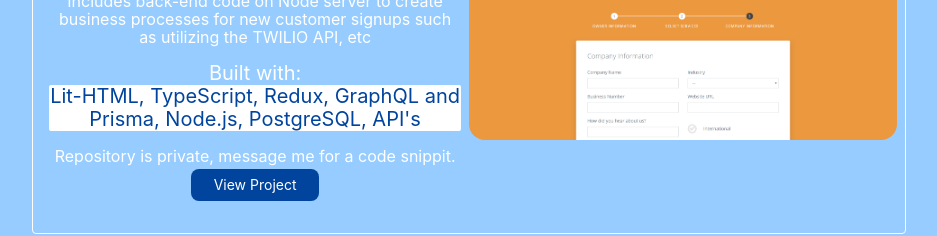
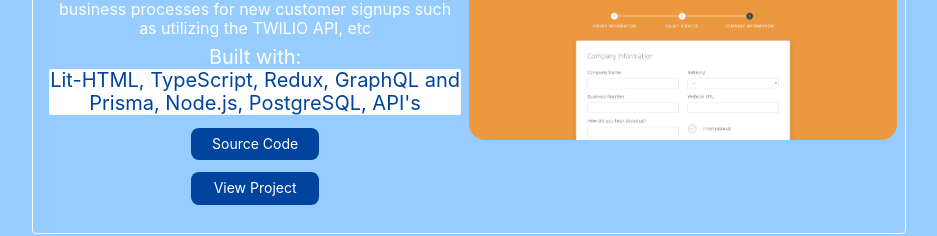
Before and after one commit to ColtonHibbert/coltons-portfolio, a React (Create React App) app: page / in a window 1280 px wide. Shown: the part 800-1036 px from the top of the page, without its empty margins (171-1108 px from the left). Built offline with nearby package versions, Linux system fonts and the light colour scheme.

Commit message:
update to button

```diff
--- a/src/components/mainsection/projects/projectcardleft/ProjectCardLeft.js
+++ b/src/components/mainsection/projects/projectcardleft/ProjectCardLeft.js
@@ -27,10 +27,7 @@ const ProjectCardLeft= ({title,  description, builtWith, viewProject, images , v
                     <div className="tc ma0 f4 bg-white dark-blue br1">{builtWith}</div>
                 </div>
                 <div className="flex flex-column items-center">
-                    {
-                       title === "Jills Office Signup" ? <div className="tc f5">Repository is private, message me for a code snippit.</div> :
-                       <a className="w4 tc f6 link dim br3 ph3 pv2 mb2 mt1 dib white bg-dark-blue" href={viewSourceCode} target="blank">Source Code</a>
-                    }
+                    <a className="w4 tc f6 link dim br3 ph3 pv2 mb2 mt1 dib white bg-dark-blue" href={viewSourceCode} target="blank">Source Code</a>
                     <a className="w4 tc f6 link dim br3 ph3 pv2 mb2 mt1 dib white bg-dark-blue" href={viewProject} target="blank">View Project</a>
                 </div>
             </div>
@@ -49,3 +46,8 @@ const ProjectCardLeft= ({title,  description, builtWith, viewProject, images , v
 }
 
 export default ProjectCardLeft;
+// use if in progress another project line , replace line 30 with the below
+//{
+//    title === "Jills Office Signup" ? <div className="tc f5">Repository is private, message me for a code snippit.</div> :
+//    <a className="w4 tc f6 link dim br3 ph3 pv2 mb2 mt1 dib white bg-dark-blue" href={viewSourceCode} target="blank">Source Code</a>
+// }
```
